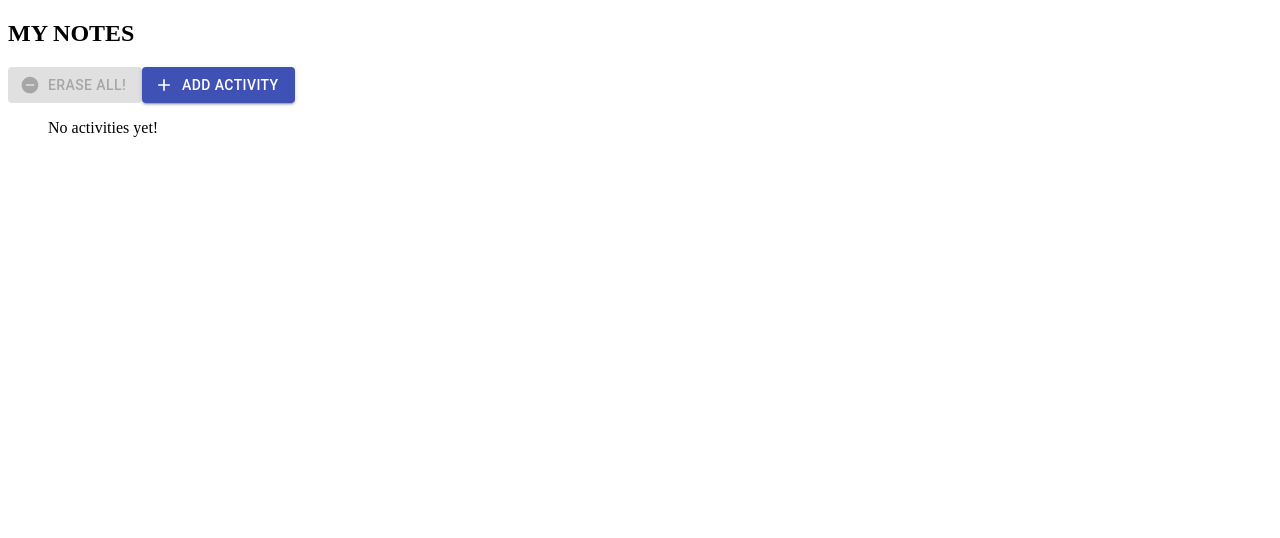
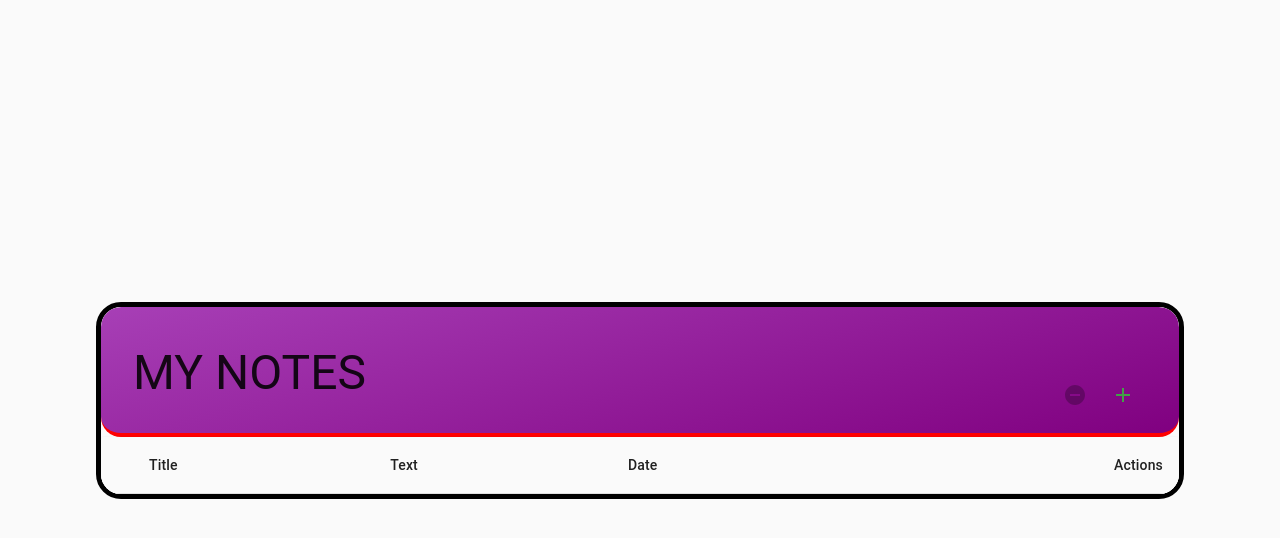
Before and after one commit to albertocapone/hooks-material-ts-todolist, a React (Create React App) app: page / in a window 1280 px wide. Shown: the top 538 px of the page. Built offline with nearby package versions, Linux system fonts and the light colour scheme.

Commit message:
Styling base

```diff
--- a/src/components/ActivitiesDashboard.tsx
+++ b/src/components/ActivitiesDashboard.tsx
@@ -1,7 +1,10 @@
 //React Imports
 import React, { useState, useEffect } from 'react';
+import { Grid, Box, MuiThemeProvider, CssBaseline } from '@material-ui/core';
+import { makeStyles } from '@material-ui/styles';
+import theme from '../theme';
 //Components
-import AppBar from './AppBar';
+import Header from './Header';
 import ActivitiesList from './ActivitiesList';
 import MorphingModal from './MorphingModal';
 //TS types
@@ -24,7 +27,21 @@ type ModalState = {
     contains: null | Activity
 };
 
+const useStyles = makeStyles({
+    dashboard: {
+        backgroundColor: '#fafafa',
+        width: '85%',
+        maxHeight: '400px',
+        border: `5px solid black`,
+        borderRadius: "25px",
+        overflow: 'hidden'
+    }
+});
+
 const ActivitiesDashboard: React.FC<Props> = ( {activities, resetActivities, createActivity, editActivity, eraseActivity, toggleActivityCheckmark} ) => {
+
+    const classes = useStyles();
+
     const [modal, setModal] = useState<ModalState>( {isOpen: false, kind: 'none', contains: null} );
 
     useEffect(() => {
@@ -40,7 +57,7 @@ const ActivitiesDashboard: React.FC<Props> = ( {activities, resetActivities, cre
             }
             case 'edit':
             {
-                const thisActivityID = Number(e.currentTarget.closest('li').getAttribute('data-id'));
+                const thisActivityID = Number(e.currentTarget.closest('tr').getAttribute('data-id'));
                 const activity = activities.find( ( {id} ) => id === thisActivityID );
                 if(activity) setModal( {isOpen: true, kind, contains: activity} );
                 break;
@@ -62,11 +79,14 @@ const ActivitiesDashboard: React.FC<Props> = ( {activities, resetActivities, cre
     const disableResetButton = activities.filter(( {checked} ) => checked === true ).length > 0 ? false : true;
 
     return (
-        <div>
-            <AppBar disableResetButton={disableResetButton} resetActivities={resetActivities} openModal={openModal}/>
-            <ActivitiesList activities={activities} openModal={openModal} editActivity={editActivity} eraseActivity={eraseActivity} toggleActivityCheckmark={toggleActivityCheckmark}/>
+        <MuiThemeProvider theme={theme}>
+            <CssBaseline />
+            <Box className={classes.dashboard} display="flex" flexDirection="column">
+                <Header disableResetButton={disableResetButton} resetActivities={resetActivities} openModal={openModal}/>
+                <ActivitiesList activities={activities} openModal={openModal} editActivity={editActivity} eraseActivity={eraseActivity} toggleActivityCheckmark={toggleActivityCheckmark}/>
+            </Box>
             <MorphingModal isOpen={modal.isOpen} kind={modal.kind} contains={modal.contains} closeModal={closeModal} createActivity={createActivity} editActivity={editActivity}/>
-        </div>
+        </MuiThemeProvider>
     )
 }
 
--- a/src/components/ActivitiesList.tsx
+++ b/src/components/ActivitiesList.tsx
@@ -1,5 +1,7 @@
 //React Imports
 import React from 'react';
+import { makeStyles } from '@material-ui/styles';
+import { Paper, Table, TableBody, TableCell, TableContainer, TableHead, TableRow } from '@material-ui/core';
 //Components
 import ActivityEntry from './ActivityEntry';
 //TS types
@@ -15,12 +17,38 @@ type Props = {
     toggleActivityCheckmark: (e: any) => void
 };
 
+const useStyles = makeStyles({
+    table: {
+        height: '100%',
+        overflowY: 'auto'
+    },
+    checkedCol: {
+        width: '1px'
+    },
+    emptyRow: {
+        backgroundColor: 'black'
+    }
+})
+
 
 const ActivitiesList: React.FC<Props> = ( { activities, openModal, editActivity, eraseActivity, toggleActivityCheckmark } ) => {
+
+    const classes = useStyles();
+
     return (
-        <ul>
-            {(activities.length > 0) ?
-            activities.map( ({id, title, text, checked}) =>
+        <TableContainer component={Paper}>
+            <Table className={classes.table} stickyHeader >
+                <TableHead>
+                   <TableRow>
+                        <TableCell className={classes.checkedCol}>{''}</TableCell>
+                        <TableCell>Title</TableCell>
+                        <TableCell>Text</TableCell>
+                        <TableCell>Date</TableCell>
+                        <TableCell align="right">Actions</TableCell>
+                    </TableRow>
+                </TableHead>
+                <TableBody>
+                    {(activities.length > 0) ? activities.map( ({id, title, text, checked}) =>
                     <ActivityEntry
                     key={id}
                     id={id}
@@ -32,9 +60,11 @@ const ActivitiesList: React.FC<Props> = ( { activities, openModal, editActivity,
                     eraseActivity={eraseActivity}
                     toggleActivityCheckmark={toggleActivityCheckmark}
                     /> )
-            : "No activities yet!"
+                    : ""
                     }
-        </ul>
+                </TableBody>
+            </Table>
+        </TableContainer>
     );
 }
 
--- a/src/components/ActivityEntry.tsx
+++ b/src/components/ActivityEntry.tsx
@@ -1,5 +1,7 @@
 //React Imports
 import React from 'react';
+import { Grid, TableRow, TableCell, Typography } from '@material-ui/core';
+import { makeStyles } from  '@material-ui/styles';
 //Components
 import EraseActivityButton from './MorphingButton';
 import ToEditActivityButton from './MorphingButton';
@@ -16,17 +18,45 @@ type Props = {
     toggleActivityCheckmark: (e: any) => void
 };
 
+const useStyles = makeStyles({
+    entry: {
+        padding: '2px 5px',
+        borderBottom: '1px dotted lightgray'
+    },
+    buttonGroup: {
+        display: 'flex',
+        justifyContent: 'space-between'
+    }
+});
 
-const ActivityEntry: React.FC<Props> = ( {id, title, text, checked, openModal, editActivity, eraseActivity, toggleActivityCheckmark} ) => {
 
+const ActivityEntry: React.FC<Props> = ( {id, title, text, checked, openModal, eraseActivity, toggleActivityCheckmark} ) => {
+    const classes = useStyles();
     return (
-        <li data-id={id} onClick={ (e) => openModal(e, 'details')}>
-            <input type='checkbox' checked={checked} onChange={toggleActivityCheckmark} onClick={(e) => { e.stopPropagation(); }} />
-            <h4>{title}</h4>
-            <p>{text}</p>
-            <EraseActivityButton kind="erase" action={eraseActivity}>ERASE ACTIVITY</EraseActivityButton>
-            <ToEditActivityButton  kind="to-edit" action={(e) => openModal(e, 'edit')}></ToEditActivityButton>
-        </li>
+        <TableRow className={classes.entry} data-id={id} onClick={ (e: any) => openModal(e, 'details')} >
+            <TableCell>
+                 <input type='checkbox' checked={checked} onChange={toggleActivityCheckmark} onClick={(e) => { e.stopPropagation(); }} />
+            </TableCell>
+            <TableCell>
+                <Typography variant="h6">
+                    {title}
+                </Typography>
+            </TableCell>
+            <TableCell>
+                <Typography variant="subtitle1">
+                    {text.substr(0, 15) + "[...]"}
+                </Typography>
+            </TableCell>
+            <TableCell>
+                <Typography variant="subtitle2">
+                    {new Date(id).toLocaleDateString('it')}
+                </Typography>
+            </TableCell>
+            <TableCell align="right">
+                <EraseActivityButton kind="erase" action={eraseActivity}/>
+                <ToEditActivityButton  kind="to-edit" action={(e) => openModal(e, 'edit')}/>
+            </TableCell>
+        </TableRow>
     );
 }
 
--- a/src/components/AppBar.tsx
+++ /dev/null
@@ -1,25 +0,0 @@
-//React Imports
-import React from 'react';
-//Components
-import EraseAllButton from './MorphingButton';
-import ToCreateActivityButton from './MorphingButton';
-
-
-
-type Props = {
-    resetActivities: () => void,
-    openModal: (e: any, kind: string) => void
-    disableResetButton: boolean
-};
-
-const AppBar: React.FC<Props> = ( {resetActivities, openModal, disableResetButton} ) => {
-    return (
-        <header>
-            <h2>MY NOTES</h2>
-            <EraseAllButton disabled={disableResetButton} kind="reset" action={resetActivities}>ERASE ALL!</EraseAllButton>
-            <ToCreateActivityButton kind="to-create" action={ (e) => openModal(e, 'create')}>ADD ACTIVITY</ToCreateActivityButton>
-        </header>
-    );
-}
-
-export default AppBar;
--- /dev/null
+++ b/src/components/Header.tsx
@@ -0,0 +1,42 @@
+//React Imports
+import React from 'react';
+import { Box, Typography } from '@material-ui/core';
+import { makeStyles } from '@material-ui/styles';
+//Components
+import EraseAllButton from './MorphingButton';
+import ToCreateActivityButton from './MorphingButton';
+
+
+
+type Props = {
+    resetActivities: () => void,
+    openModal: (e: any, kind: string) => void
+    disableResetButton: boolean
+};
+
+const useStyles = makeStyles({
+    header: {
+        backgroundImage: 'linear-gradient(345deg, purple, #a73fb6)',
+        height: '130px',
+        borderBottom: '4px solid red',
+        borderRadius: '20px'
+    },
+    buttonGroup: {
+        height: '30px',
+    }
+});
+
+const Header: React.FC<Props> = ( {resetActivities, openModal, disableResetButton} ) => {
+    const classes = useStyles();
+    return (
+        <Box component="header" display="flex" alignItems="end" className={classes.header} p={4}>
+            <Typography variant="h3">MY NOTES</Typography>
+            <Box display="flex" marginLeft="auto" justifyContent="space-between" className={classes.buttonGroup}>
+                <EraseAllButton disabled={disableResetButton} kind="reset" action={resetActivities}/>
+                <ToCreateActivityButton kind="to-create" action={ (e) => openModal(e, 'create')}/>
+            </Box>
+        </Box>
+    );
+}
+
+export default Header;
--- a/src/components/ModalCreateBody.tsx
+++ b/src/components/ModalCreateBody.tsx
@@ -1,6 +1,7 @@
 //React Imports
 import React from 'react';
 import { Card, CardContent, TextField, Typography } from '@material-ui/core';
+import { makeStyles } from '@material-ui/styles';
 import CreateActivityButton from './MorphingButton';
 import { Activity } from '../types';
 
--- a/src/components/MorphingButton.tsx
+++ b/src/components/MorphingButton.tsx
@@ -1,7 +1,7 @@
 //React Imports
 import React from 'react';
 //Material Imports
-import { Button } from '@material-ui/core';
+import { IconButton, Typography } from '@material-ui/core';
 import ToCreateIcon from '@material-ui/icons/Add';
 import ToEditIcon from '@material-ui/icons/Edit';
 import EditIcon from '@material-ui/icons/Check';
@@ -30,7 +30,9 @@ const icons = {
 const MorphingButton: React.FC<Props> = ( {children, kind, action, disabled} ) => {
     const Icon = icons[kind];
     return (
-        <Button disabled={disabled} onClick={(e) => { e.stopPropagation(); action(e); } } variant="contained" color="primary" startIcon={<Icon />}>{children}</Button>
+        <Typography variant="button">
+            <IconButton disabled={disabled} onClick={(e) => { e.stopPropagation(); action(e); } } color="secondary" children={<Icon />} />
+        </Typography>
     );
 }
 
--- a/src/components/MorphingModal.tsx
+++ b/src/components/MorphingModal.tsx
@@ -31,7 +31,7 @@ const MorphingModal: React.FC<Props> = ( {isOpen, contains, kind, closeModal, ed
     const Body: any = bodies[kind];
 
     return (
-        <Modal open={isOpen} onClose={closeModal} >
+        <Modal open={isOpen} onClose={closeModal} disableEscapeKeyDown={false}>
             <Body contains={contains} create={createActivity} edit={editActivity}/>
         </Modal>
     );
--- a/src/containers/ActivitiesMaster.tsx
+++ b/src/containers/ActivitiesMaster.tsx
@@ -32,7 +32,7 @@ const ActivitiesMaster: React.FC = () => {
     }
 
     const eraseActivity = (e: any) => {
-        const thisActivityID = Number(e.currentTarget.closest('li').getAttribute('data-id'));
+        const thisActivityID = Number(e.currentTarget.closest('tr').getAttribute('data-id'));
         const filteredActivities = activities.filter( ( {id} ) => id !== thisActivityID );
         setActivities(filteredActivities);
     }
@@ -40,8 +40,8 @@ const ActivitiesMaster: React.FC = () => {
     const createActivity = (e: any) => {
         const newActivity = {
             id: Date.now(),
-            title: e.currentTarget.closest('form').elements.title.value,
-            text: e.currentTarget.closest('form').elements.text.value,
+            title: e.currentTarget.closest('form').elements.title.value || "Title",
+            text: e.currentTarget.closest('form').elements.text.value || "Text",
             checked: false
         };
         setActivities(activities.concat(newActivity));
@@ -50,8 +50,8 @@ const ActivitiesMaster: React.FC = () => {
     const editActivity = (e: any) => {
 
         const editedActivityID = Number(e.currentTarget.closest('form').getAttribute('data-id'));
-        const editedTitle =  e.currentTarget.closest('form').elements.title.value;
-        const editedText = e.currentTarget.closest('form').elements.text.value;
+        const editedTitle =  e.currentTarget.closest('form').elements.title.value || "Title";
+        const editedText = e.currentTarget.closest('form').elements.text.value || "Text";
 
         const editedActivities = activities.map( ( {id, title, text, checked} ) => {
             if(id === editedActivityID) return {id, title: editedTitle, text: editedText, checked};
@@ -62,7 +62,7 @@ const ActivitiesMaster: React.FC = () => {
     }
 
     const toggleActivityCheckmark = (e: any) => {
-        const thisActivityID = Number(e.currentTarget.closest('li').getAttribute('data-id'));
+        const thisActivityID = Number(e.currentTarget.closest('tr').getAttribute('data-id'));
         const checkmarkedActivities = activities.map( ( {id, title, text, checked} ) => {
             if(id === thisActivityID) return {id, title, text, checked: !checked};
             else return {id, title, text, checked};
--- /dev/null
+++ b/src/theme.tsx
@@ -0,0 +1,45 @@
+import { createMuiTheme, responsiveFontSizes  } from '@material-ui/core/styles';
+import { purple, green, red } from '@material-ui/core/colors';
+
+let theme = createMuiTheme({
+   palette: {
+    primary: {
+      main: purple[500],
+    },
+    secondary: {
+      main: green[600],
+    },
+    warning: {
+      main: red[600]
+    }
+  },
+  overrides: {
+    MuiCssBaseline: {
+      '@global': {
+        "*": {
+          padding: 0,
+          margin: 0,
+          boxSizing: 'border-box'
+        },
+        html: {
+          height: '100%'
+        },
+        body: {
+            height: '100%'
+        },
+        "#root": {
+            height: '100%',
+            display: 'flex',
+            justifyContent: 'center',
+            alignItems: 'center',
+            // backgroundImage: 'linear-gradient(360deg, purple, purple)'
+        }
+      },
+    },
+  },
+});
+
+theme = responsiveFontSizes(theme);
+
+
+export default theme;
```
Also changed, not shown: 1 other file (tests, documents, lock files or other folders). Lines whose indentation alone changed are shown as unchanged.
